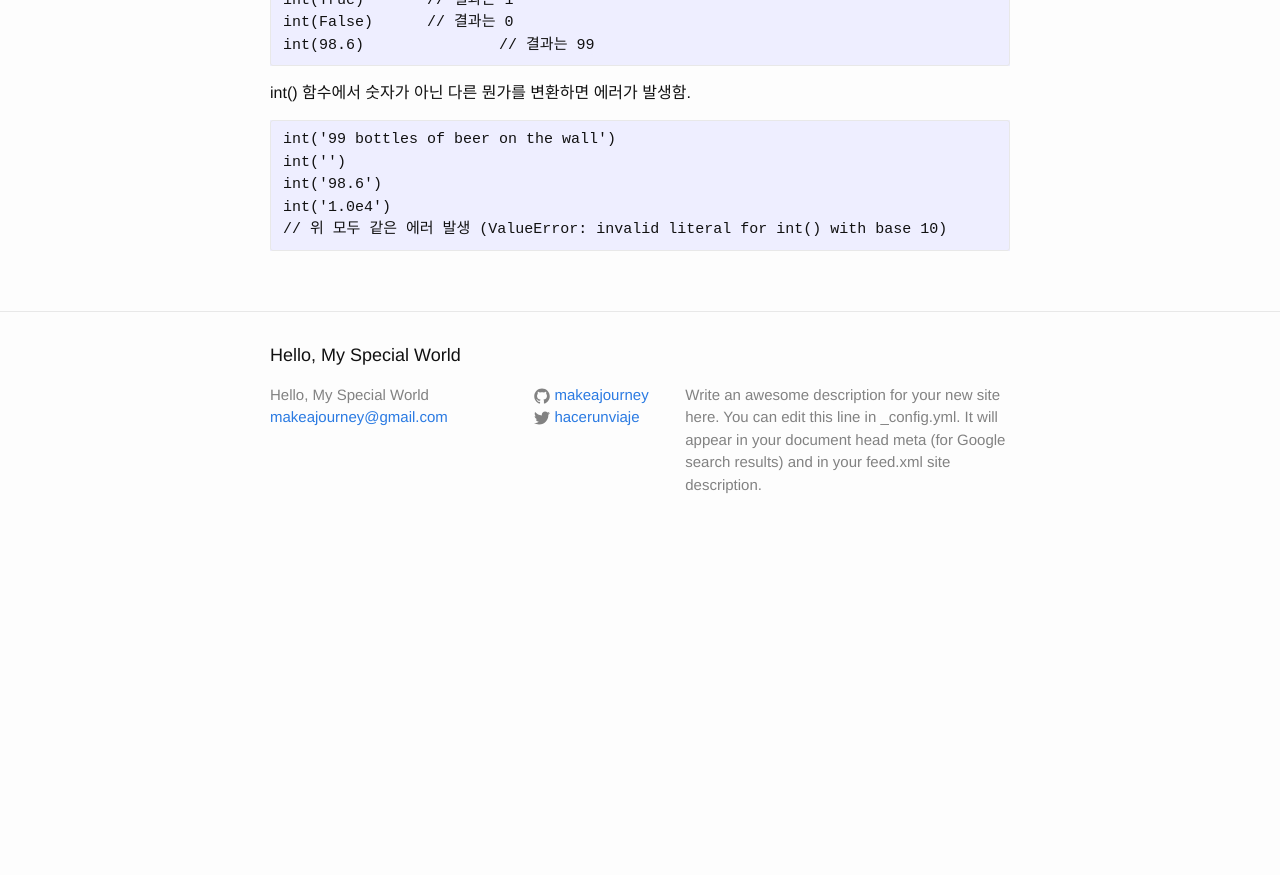
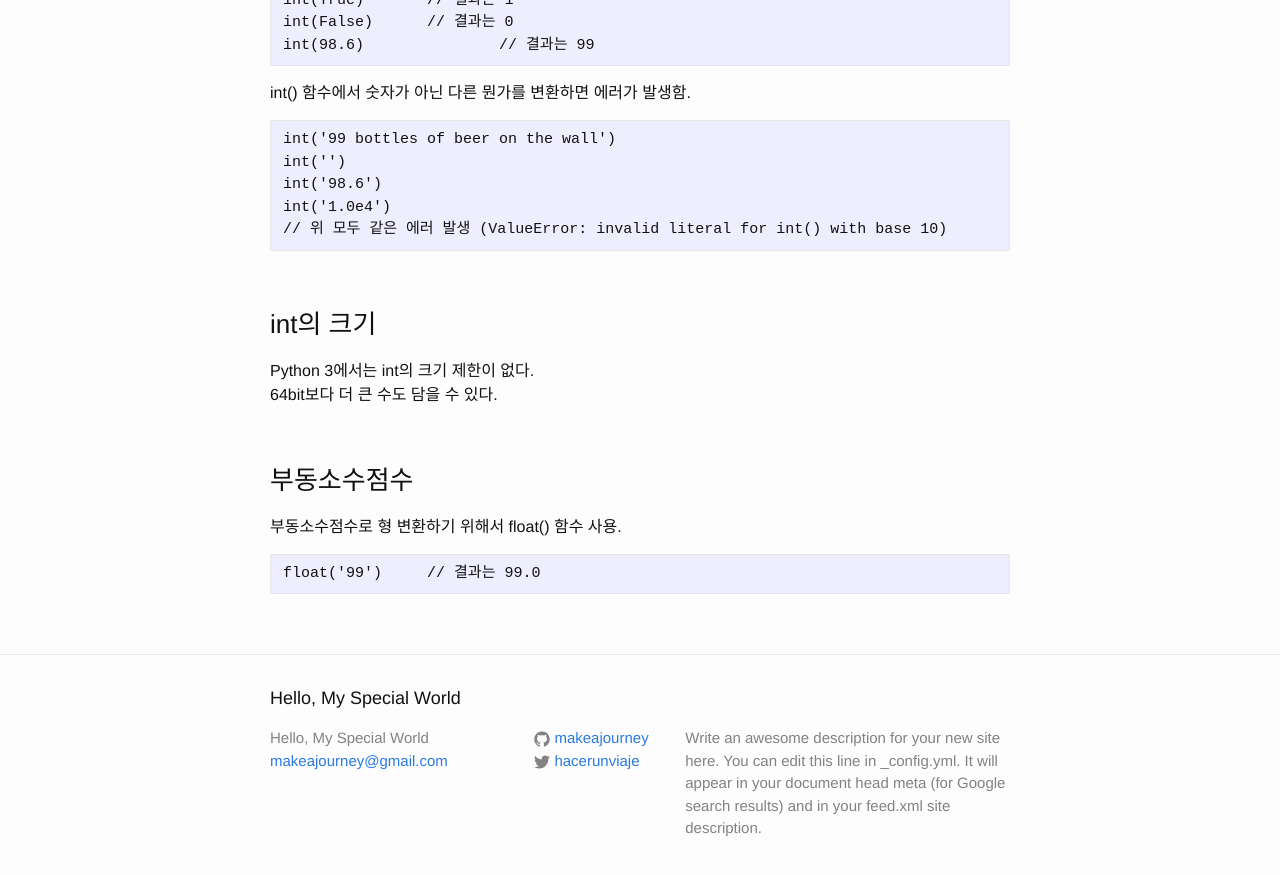
Before and after one commit to makeajourney/makeajourney.github.io, a Jekyll site: the page built from _posts/2016-01-30-python-data.md, in a window 1280 px wide and 900 px high, scrolled down 3035 px. Shown: the top 875 px of the window. Built offline with Jekyll 4.4.1, drawn with Linux system fonts in a browser that asks for light colours; before the commit the page ends 3591 px from its top, so only the background shows below that.

Commit message:
인트의 크기, 부동소수점수 추가

````diff
--- a/_posts/2016-01-30-python-data.md
+++ b/_posts/2016-01-30-python-data.md
@@ -150,3 +150,20 @@ int('98.6')
 int('1.0e4')
 // 위 모두 같은 에러 발생 (ValueError: invalid literal for int() with base 10)
 ```
+
+<br>
+
+
+### int의 크기
+
+Python 3에서는 int의 크기 제한이 없다.
+64bit보다 더 큰 수도 담을 수 있다.
+
+
+<br>
+
+### 부동소수점수
+부동소수점수로 형 변환하기 위해서 float() 함수 사용.
+```
+float('99')	// 결과는 99.0
+```
````
